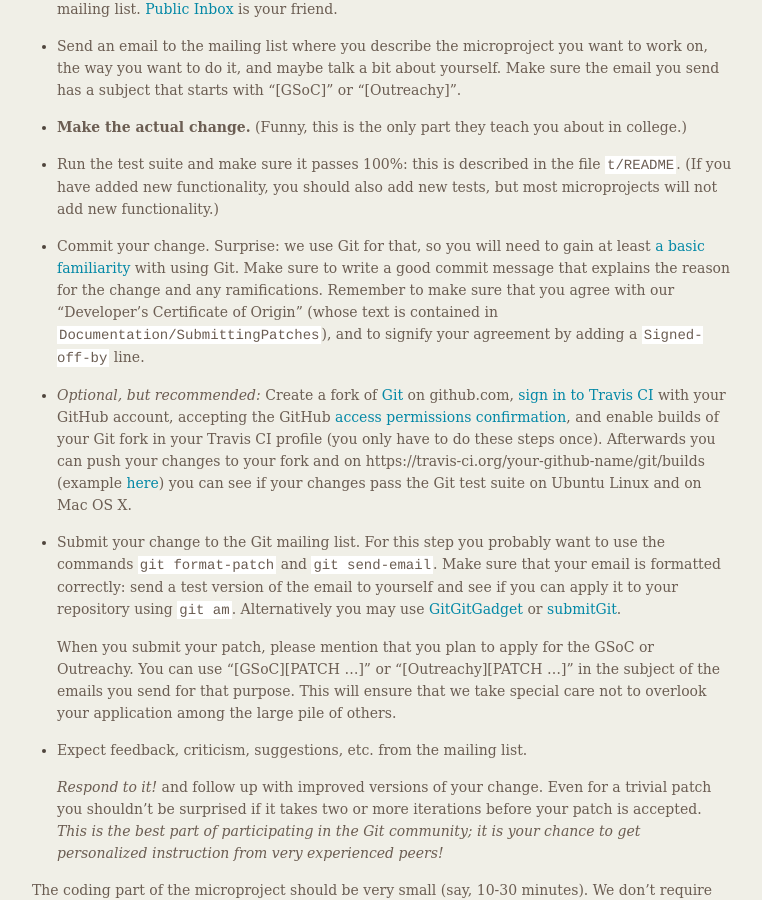
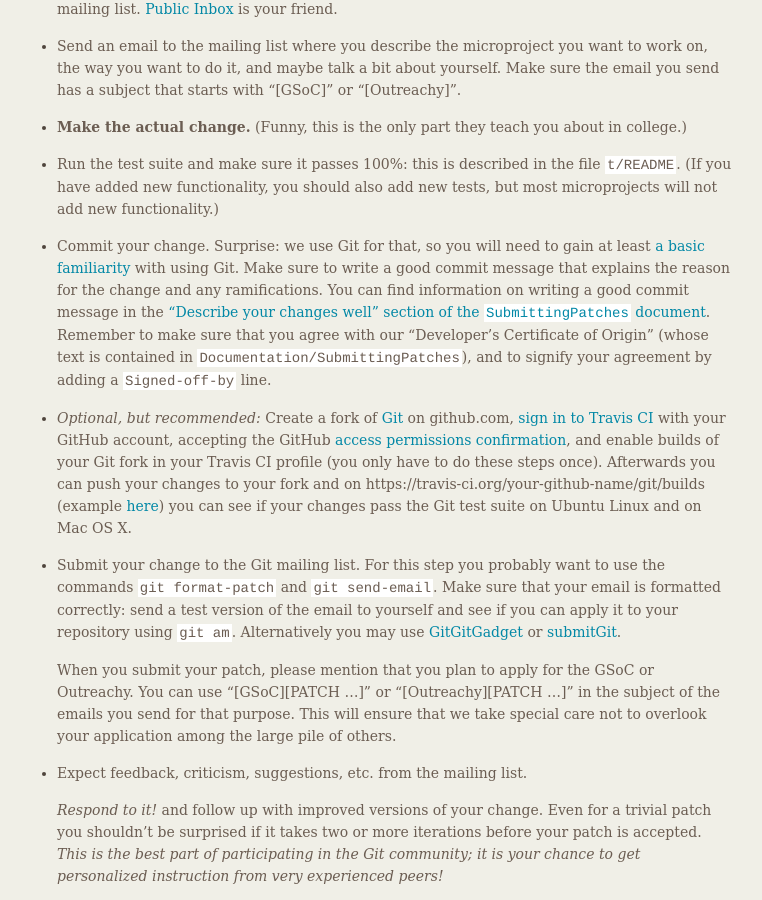
Before and after one commit to git/git.github.io, a Jekyll site: the page built from General-Microproject-Information.md, in a window 1280 px wide and 900 px high, scrolled down 1055 px. Shown: the whole window, without its empty margins (377-1139 px from the left). Built offline with Jekyll 4.4.1, drawn with Linux system fonts in a browser that asks for light colours.

Commit message:
Point to information about writing a good commit message
Newcomers applying for an internship program might not be
aware of the commit message guidelines of our community.

So, linking to it from the "General Microproject Information"
might be helpful.

```diff
--- a/General-Microproject-Information.md
+++ b/General-Microproject-Information.md
@@ -86,7 +86,10 @@
   to gain at least
   [a basic familiarity](http://git-scm.com/documentation) with using
   Git. Make sure to write a good commit message that explains the
-  reason for the change and any ramifications. Remember to make sure
+  reason for the change and any ramifications. You can find information
+  on writing a good commit message in the
+  ["Describe your changes well" section of the `SubmittingPatches` document](https://git-scm.com/docs/SubmittingPatches#describe-changes).
+  Remember to make sure
   that you agree with our "Developer's Certificate of Origin" (whose
   text is contained in `Documentation/SubmittingPatches`), and to
   signify your agreement by adding a `Signed-off-by` line.
```
